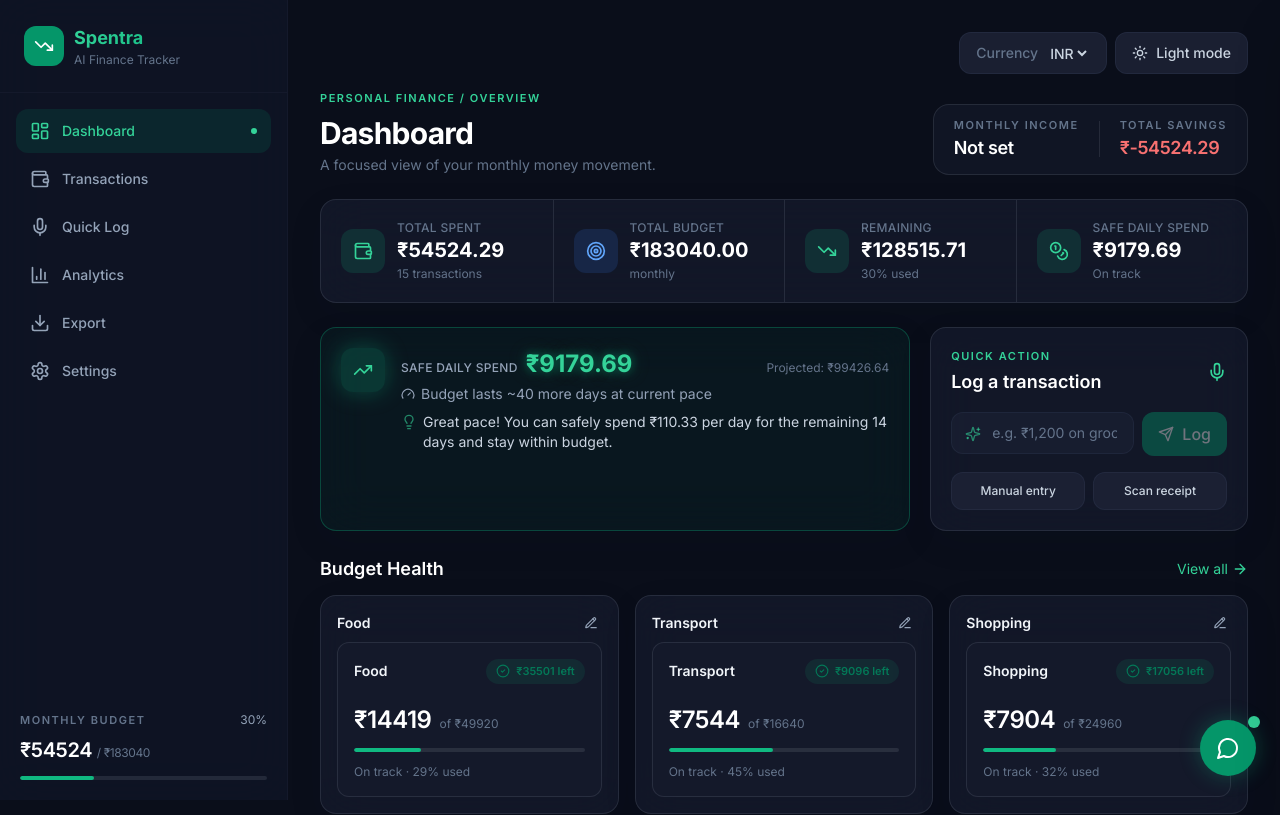
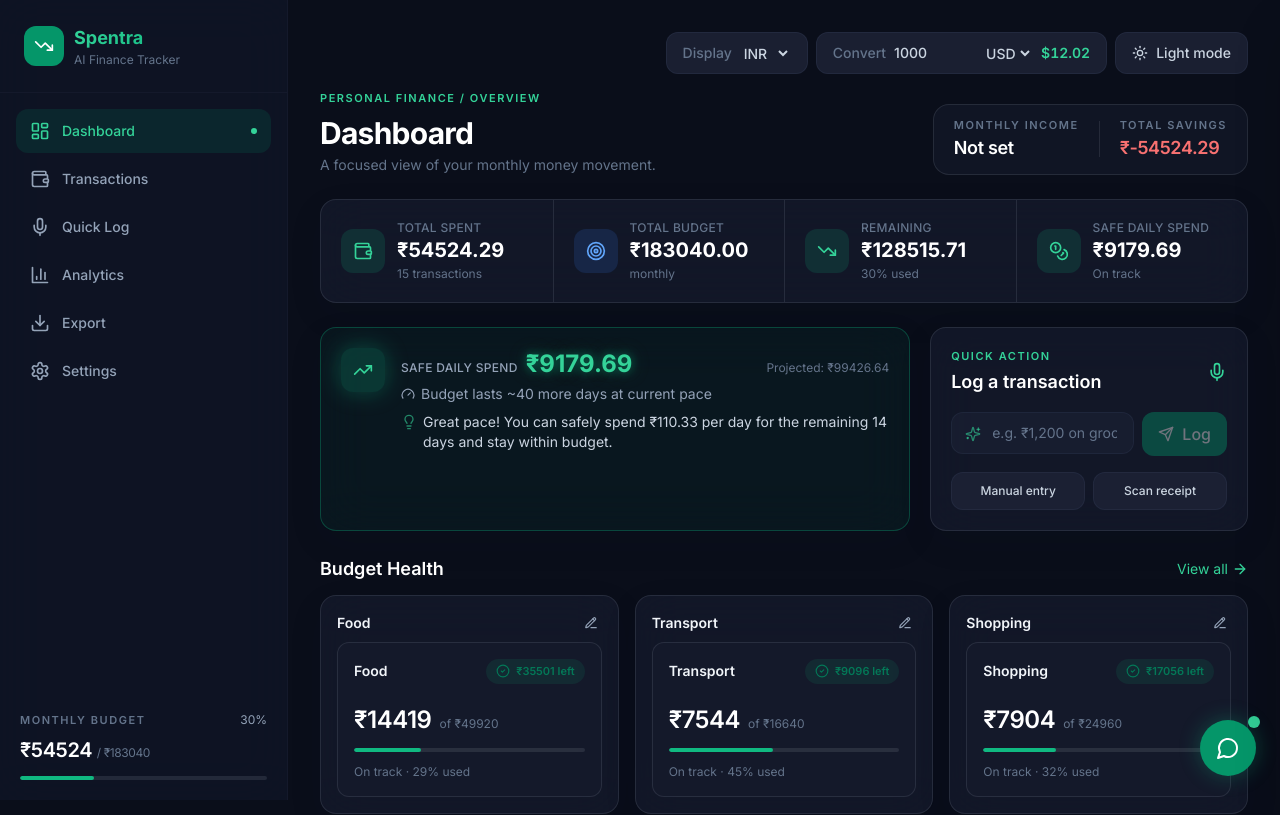
Before and after one commit to vamsikrishna34/spentra, a React (Vite) app in the folder frontend/: page / in a window 1280 px wide. Shown: the top 815 px of the page. Built offline with nearby package versions, Linux system fonts and the light colour scheme; the HTML template or start-up script is replaced by a standard one.

Commit message:
Add multi-currency conversion feature

```diff
--- a/frontend/src/App.tsx
+++ b/frontend/src/App.tsx
@@ -45,6 +45,7 @@ import {
   convertFromUSD,
   convertToUSD,
   CATEGORIES,
+  CURRENCY_CODES,
 } from "./services/mockData";
 import type { AppView, Transaction, Budget, Goal } from "./types";
 
@@ -62,7 +63,9 @@ export default function App() {
   const [toast, setToast] = useState<string | null>(null);
   const [editingBudget, setEditingBudget] = useState<string | null>(null);
   const [budgetEditValue, setBudgetEditValue] = useState("");
-  const [selectedCurrency, setSelectedCurrency] = useState("INR");
+  const [selectedCurrency, setSelectedCurrency] = useState(() => localStorage.getItem("spentra_currency") || "INR");
+  const [convertCurrency, setConvertCurrency] = useState(() => localStorage.getItem("spentra_convert_currency") || "USD");
+  const [convertAmount, setConvertAmount] = useState(() => Number(localStorage.getItem("spentra_convert_amount")) || 1000);
   const [goals, setGoals] = useState<Goal[]>(() => {
     try {
       return JSON.parse(localStorage.getItem("spentra_goals") || "[]") as Goal[];
@@ -129,6 +132,14 @@ export default function App() {
   useEffect(() => {
     localStorage.setItem("spentra_currency", selectedCurrency);
   }, [selectedCurrency]);
+
+  useEffect(() => {
+    localStorage.setItem("spentra_convert_currency", convertCurrency);
+  }, [convertCurrency]);
+
+  useEffect(() => {
+    localStorage.setItem("spentra_convert_amount", String(convertAmount));
+  }, [convertAmount]);
 
   useEffect(() => {
     localStorage.setItem("spentra_goals", JSON.stringify(goals));
@@ -345,17 +356,39 @@ export default function App() {
 
         <div className="flex justify-end items-center gap-2 mb-4 flex-wrap">
           <label className="btn-secondary flex items-center gap-2 text-sm cursor-pointer">
-            <span className="text-slate-500">Currency</span>
+            <span className="text-slate-500">Display</span>
             <select
               value={selectedCurrency}
               onChange={(event) => setSelectedCurrency(event.target.value)}
               className="bg-transparent text-inherit outline-none cursor-pointer"
               aria-label="Choose display currency"
             >
-              {['INR'].map((currency) => (
+              {CURRENCY_CODES.map((currency) => (
                 <option key={currency} value={currency} className="bg-surface-100 text-slate-900">{currency}</option>
               ))}
             </select>
+          </label>
+          <label className="btn-secondary flex items-center gap-2 text-sm cursor-pointer">
+            <span className="text-slate-500">Convert</span>
+            <input
+              type="number"
+              min="0"
+              value={convertAmount}
+              onChange={(event) => setConvertAmount(Number(event.target.value) || 0)}
+              className="bg-transparent text-inherit outline-none w-20"
+              aria-label="Amount to convert"
+            />
+            <select
+              value={convertCurrency}
+              onChange={(event) => setConvertCurrency(event.target.value)}
+              className="bg-transparent text-inherit outline-none cursor-pointer"
+              aria-label="Choose currency to convert into"
+            >
+              {CURRENCY_CODES.map((currency) => (
+                <option key={currency} value={currency} className="bg-surface-100 text-slate-900">{currency}</option>
+              ))}
+            </select>
+            <span className="text-primary-400 font-semibold tabular-nums">{formatCurrency(convertToUSD(convertAmount, selectedCurrency), convertCurrency)}</span>
           </label>
           <button
             onClick={() => setTheme((current) => current === "dark" ? "light" : "dark")}
@@ -874,7 +907,7 @@ export default function App() {
                     <h3 className="font-semibold text-white mb-1">Default Currency</h3>
                     <p className="text-sm text-slate-500">Amounts across the app display in this currency</p>
                     <div className="mt-3 flex gap-2 flex-wrap">
-                      {["INR"].map((c) => (
+                      {CURRENCY_CODES.map((c) => (
                         <button
                           key={c}
                           onClick={() => setSelectedCurrency(c)}
--- a/frontend/src/services/mockData.ts
+++ b/frontend/src/services/mockData.ts
@@ -59,6 +59,8 @@ export const CATEGORIES = [
   "travel",
   "other",
 ] as const;
+
+export const CURRENCY_CODES = MOCK_RATES.map((r) => r.code);
 
 // Parse natural language text into a transaction (mock parser)
 export function parseTextTransaction(text: string): Omit<Transaction, "id" | "user_id"> {
```
Also changed, not shown: 5 other files (tests, documents, lock files or other folders).
